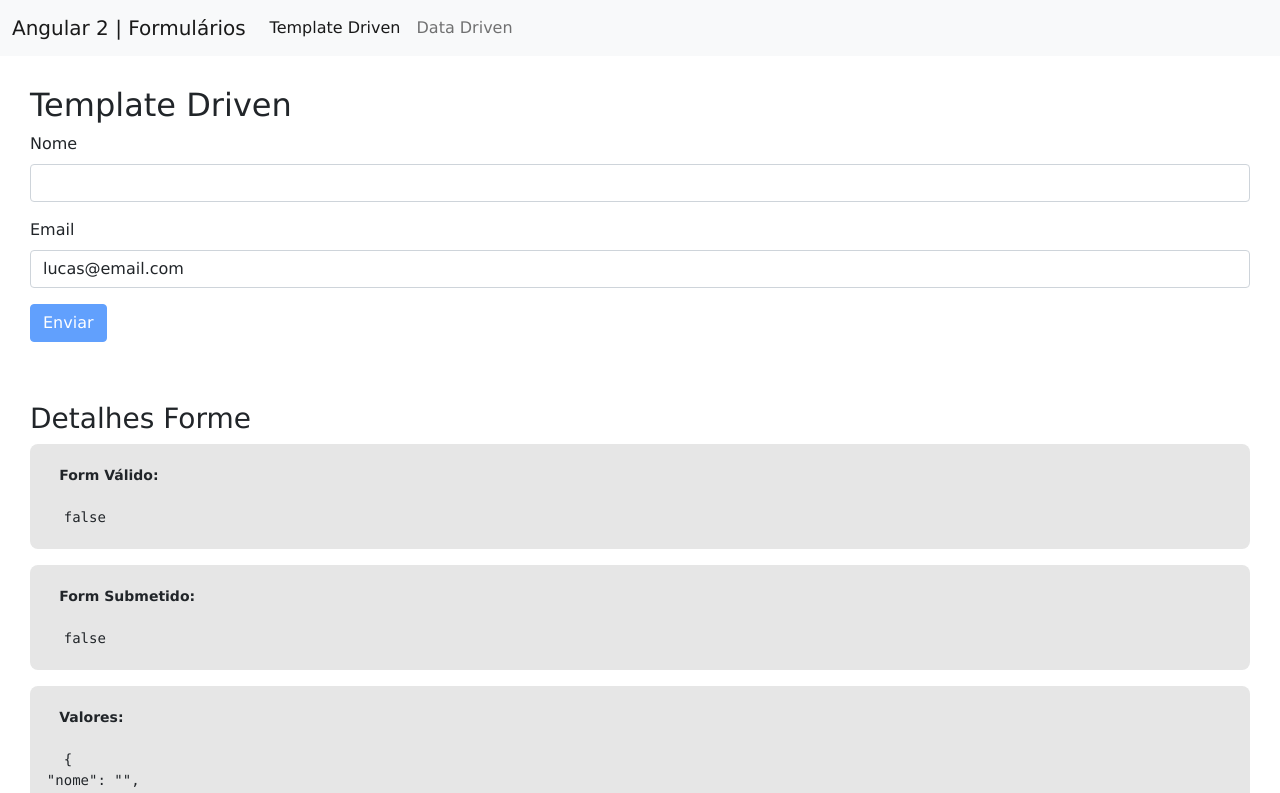
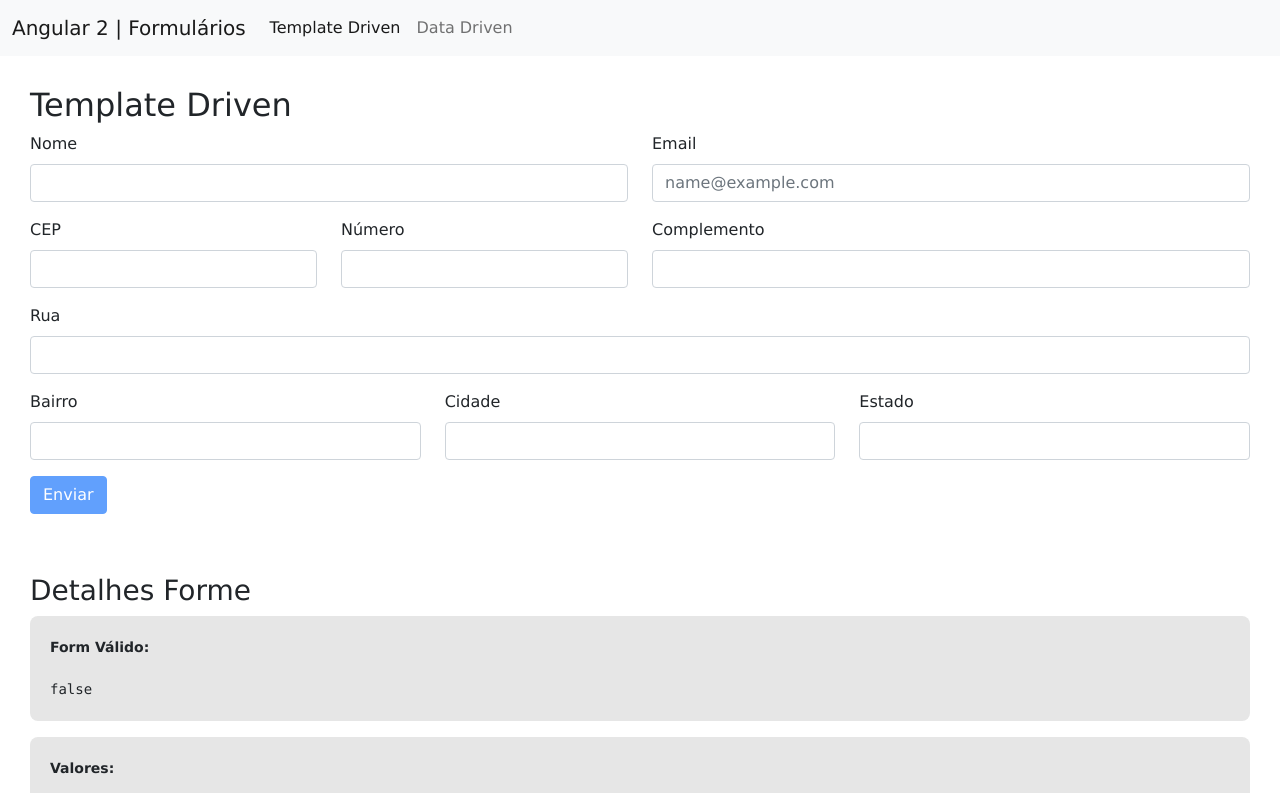
Before and after one commit to ManoCodigo/Formul-rios-Angular-BootStrap, an Angular app: page /template-drive in a window 1280 px wide. Shown: the top 793 px of the page. Built offline with nearby package versions, Linux system fonts and the light colour scheme.

Commit message:
Primeiro commit

```diff
--- a/src/app/form-debugger/form-debugger.component.html
+++ b/src/app/form-debugger/form-debugger.component.html
@@ -8,12 +8,12 @@
 </strong>
 {{ form.valid | json }}
   </pre>
-  <pre>
+  <!-- <pre>
     <strong>
       Form Submetido:
     </strong>
     {{ form.submitted | json }}
-  </pre>
+  </pre> -->
   <pre>
 <strong>
 Valores:
--- a/src/app/form-debugger/form-debugger.component.scss
+++ b/src/app/form-debugger/form-debugger.component.scss
@@ -1,6 +1,7 @@
 pre {
   background-color: rgb(230, 230, 230);
   border-radius: 8px;
+  padding-left: 20px;
 }
 
 strong {
--- a/src/app/formularios/data-driven/data-driven.component.html
+++ b/src/app/formularios/data-driven/data-driven.component.html
@@ -1,22 +1,86 @@
 <section class="container-form">
   <h2>Data Driven</h2>
 
-  <form>
+  <form [formGroup]="formDD" (submit)="onSubmit()">
 
-    <!-- NOME -->
-    <div class="mb-3">
-      <label for="exampleFormControlInput1" class="form-label">Nome</label>
-      <input type="nome" class="form-control" id="exampleFormControlInput1"
-      name="nome" >
+    <div class="row">
+      <!-- NOME -->
+      <div class="col mb-3">
+        <label class="form-label">Nome</label>
+        <input type="text" class="form-control" formControlName="nome">
+        <span *ngIf="validacoes('nome')" class="required">*Nome Obrigatório</span>
+      </div>
+
+      <!-- EMAIL -->
+      <div class="col mb-3">
+        <label class="form-label">Email</label>
+        <input type="email" class="form-control" placeholder="name@example.com" formControlName="email">
+        <span *ngIf="validacoes('email')" class="required">*Email Obrigatório</span>
+      </div>
     </div>
 
-    <!-- EMAIL -->
-    <div class="mb-3">
-      <label for="exampleFormControlTextarea1" class="form-label">Email</label>
-      <input type="email" class="form-control" placeholder="name@example.com"
-      name="email">
+    <div formGroupName="endereco" class="endereco">
+
+      <div class="row">
+        <!-- CEP -->
+        <div class="col mb-3">
+          <label class="form-label">CEP</label>
+          <input type="text" class="form-control" formControlName="cep"
+          (keyup)="consultaCEP()">
+          <span *ngIf="validacoes('endereco.cep')" class="required">*CEP Obrigatório</span>
+          <span *ngIf="naoEncontrado && !validacoes('endereco.cep')" class="warning">CEP não encontrado</span>
+        </div>
+
+        <!-- NUMERO -->
+        <div class="col mb-3">
+          <label class="form-label">Número</label>
+          <input type="text" class="form-control" formControlName="numero">
+          <span *ngIf="validacoes('endereco.numero')" class="required">*Número Obrigatório</span>
+        </div>
+
+        <!-- RUA -->
+        <div class="col-6 mb-3">
+          <label class="form-label">Rua</label>
+          <input type="text" class="form-control" formControlName="rua">
+          <span *ngIf="validacoes('endereco.rua')" class="required">*Rua Obrigatório</span>
+        </div>
+      </div>
+
+      <!-- COMPLEMENTO -->
+      <div class="col mb-3">
+        <label class="form-label">Complemento</label>
+        <input type="text" class="form-control" formControlName="complemento">
+      </div>
+
+      <div class="row">
+        <!-- BAIRRO -->
+        <div class="col mb-3">
+          <label class="form-label">Bairro</label>
+          <input type="text" class="form-control" formControlName="bairro">
+          <span *ngIf="validacoes('endereco.bairro')" class="required">*Bairro Obrigatório</span>
+        </div>
+
+        <!-- CIDADE -->
+        <div class="col colmb-3">
+          <label class="form-label">Cidade</label>
+          <input type="text" class="form-control" formControlName="cidade">
+          <span *ngIf="validacoes('endereco.cidade')" class="required">*Cidade Obrigatório</span>
+        </div>
+
+        <!-- ESTADO -->
+        <div class="col mb-3">
+          <label class="form-label">Estado</label>
+          <input type="text" class="form-control" formControlName="estado">
+          <span *ngIf="validacoes('endereco.estado')" class="required">*Estado Obrigatório</span>
+        </div>
+      </div>
+
     </div>
 
+
     <button type="submit" class="btn btn-primary">Enviar</button>
+    <button (click)="resetForm()" class="btn" >Reset</button>
   </form>
+
+  <form-debugger [form]="formDD"></form-debugger>
 </section>
--- a/src/app/formularios/data-driven/data-driven.component.scss
+++ b/src/app/formularios/data-driven/data-driven.component.scss
@@ -0,0 +1,17 @@
+.ng-invalid.ng-touched:not(form) {
+  border: 1px solid #ff0000;
+}
+
+.endereco {
+  border: none !important;
+}
+
+.required {
+  font-size: 11px;
+  color: #ff0000;
+}
+
+.warning {
+  font-size: 11px;
+  color: gray;
+}
--- a/src/app/formularios/data-driven/data-driven.component.ts
+++ b/src/app/formularios/data-driven/data-driven.component.ts
@@ -1,4 +1,6 @@
+import { HttpClient } from '@angular/common/http';
 import { Component, OnInit } from '@angular/core';
+import { FormBuilder, FormGroup, Validators } from '@angular/forms';
 
 @Component({
   selector: 'app-data-driven',
@@ -7,9 +9,119 @@ import { Component, OnInit } from '@angular/core';
 })
 export class DataDrivenComponent implements OnInit {
 
-  constructor() { }
+  public formDD!: FormGroup;
+  public naoEncontrado: boolean = false
+
+  constructor(
+    private builder: FormBuilder,
+    private http: HttpClient
+  ) { }
 
   ngOnInit(): void {
+    // OUTRA FORMA
+    // this.formDD = new FormGroup({
+    //   nome: new FormControl(null),
+    //   email: new FormControl(null),
+    //   endereco: new FormGroup({
+    //     cep: new FormControl(null),
+    //     numero: new FormControl(null),
+    //     rua: new FormControl(null),
+    //     emcomplementoail: new FormControl(null),
+    //   })
+    // })
+
+    this.formDD = this.builder.group({
+      nome: [null, Validators.required],
+      email: [null, [Validators.required, Validators.email]],
+      endereco: this.builder.group({
+        cep: [null, Validators.required],
+        numero: [null, Validators.required],
+        rua: [null, Validators.required],
+        complemento: [null],
+        bairro: [null, Validators.required],
+        cidade: [null, Validators.required],
+        estado: [null, Validators.required],
+      })
+    })
   }
 
+  onSubmit() {
+    if (this.formDD.valid) {
+      console.log(this.formDD)
+      // this.resetForm()
+    } else {
+      this.verificaValidacoesForm(this.formDD)
+    }
+  }
+
+  verificaValidacoesForm(formGroup: FormGroup) {
+    Object.keys(formGroup.controls).forEach(campo => {
+      const controle = formGroup.get(campo)
+      controle?.markAsTouched()
+      if (controle instanceof FormGroup) {
+        this.verificaValidacoesForm(controle)
+      }
+    })
+  }
+
+  resetForm() {
+    this.formDD.reset()
+  }
+
+  validacoes(campo: any) {
+    return this.formDD.get(campo)?.invalid && this.formDD.get(campo)?.touched
+  }
+
+  consultaCEP() {
+    //https://viacep.com.br/
+    //Nova variável "cep" somente com dígitos.
+    let cep = this.formDD.get('endereco.cep')?.value
+    cep = cep.replace(/\D/g, '');
+
+    //Verifica se campo cep possui valor informado.
+    if (cep == "") {
+      this.resetaEndereco()
+    }
+    if (cep != "") {
+      //Expressão regular para validar o CEP.
+      var validacep = /^[0-9]{8}$/;
+
+      //Valida o formato do CEP.
+      if(validacep.test(cep)) {
+        this.http.get(`https://viacep.com.br/ws/${cep}/json`)
+        .subscribe( res => {
+          this.populaDados(res)
+          this.naoEncontrado = false
+        })
+      } else {
+        this.naoEncontrado = true
+        this.resetaEndereco()
+      }
+    }
+  }
+
+  populaDados(dados: any) {
+    this.formDD.patchValue({
+      endereco: {
+        cep: dados.cep,
+        complemento: dados.complemento,
+        rua: dados.logradouro,
+        bairro: dados.bairro,
+        cidade: dados.localidade,
+        estado: dados.uf,
+      }
+  })
+  }
+
+  resetaEndereco() {
+    this.formDD.patchValue({
+      endereco: {
+        complemento: null,
+        rua: null,
+        bairro: null,
+        cidade: null,
+        estado: null,
+      }
+  })
+  }
 }
--- a/src/app/formularios/template-driven/template-driven.component.html
+++ b/src/app/formularios/template-driven/template-driven.component.html
@@ -2,21 +2,89 @@
   <h2>Template Driven</h2>
 
   <form #formTD="ngForm" (ngSubmit)="onEnviar(formTD)">
+    <!-- LINHA 1 -->
+    <div class="row">
 
-    <!-- NOME -->
-    <div class="mb-3">
-      <label for="exampleFormControlInput1" class="form-label">Nome</label>
-      <input type="nome" class="form-control" id="exampleFormControlInput1"
-      name="nome" [(ngModel)]="usuario.nome" required #nome="ngModel">
-      <span *ngIf="!nome.valid && nome.touched" class="required">*Nome Obrigatório</span>
+      <!-- NOME -->
+      <div class="col mb-3">
+        <label class="form-label">Nome</label>
+        <input type="text" class="form-control" id="exampleFormControlInput1"
+        name="nome" ngModel required #nome="ngModel">
+        <span *ngIf="validacoes(nome)" class="required">*Nome Obrigatório</span>
+      </div>
+
+      <!-- EMAIL -->
+      <div class="col mb-3">
+        <label class="form-label">Email</label>
+        <input type="email" class="form-control" placeholder="name@example.com"
+        name="email" ngModel required email #email="ngModel">
+        <span *ngIf="validacoes(email)" class="required">*Email Obrigatório</span>
+      </div>
     </div>
 
-    <!-- EMAIL -->
-    <div class="mb-3">
-      <label for="exampleFormControlTextarea1" class="form-label">Email</label>
-      <input type="email" class="form-control" placeholder="name@example.com"
-      name="email" [(ngModel)]="usuario.email" required email #email="ngModel">
-      <span *ngIf="!email.valid && email.touched" class="required">*Email Obrigatório</span>
+    <div ngModelGroup="endereco" class="endereco">
+
+      <!-- LINHA 2 -->
+      <div class="row">
+
+        <!-- CEP -->
+        <div class="col mb-3">
+          <label class="form-label">CEP</label>
+          <input type="text" class="form-control" name="cep" ngModel required #cep="ngModel" (keyup)="consultaCep(cep.value, formTD)">
+          <span *ngIf="validacoes(cep)" class="required">*CEP Obrigatório</span>
+          <span *ngIf="naoEncontrado && !validacoes(cep)" class="warning">CEP não encontrado</span>
+        </div>
+
+        <!-- NUMERO -->
+        <div class="col mb-3">
+          <label class="form-label">Número</label>
+          <input type="text" class="form-control" name="numero" ngModel required #numero="ngModel">
+          <span *ngIf="validacoes(numero)" class="required">*Número Obrigatório</span>
+        </div>
+
+        <!-- COMPLEMENTO -->
+        <div class="col-6 mb-3">
+          <label class="form-label">Complemento</label>
+          <input type="text" class="form-control" name="complemento" ngModel #complemento="ngModel">
+        </div>
+      </div>
+
+      <!-- LINHA 3 -->
+      <div class="row">
+
+        <!-- RUA -->
+        <div class="col mb-3">
+          <label class="form-label">Rua</label>
+          <input type="text" class="form-control" name="rua" ngModel required #rua="ngModel">
+          <span *ngIf="validacoes(rua)" class="required">*Rua Obrigatório</span>
+        </div>
+      </div>
+
+      <!-- LINHA 4 -->
+      <div class="row">
+
+        <!-- RUA -->
+        <div class="col mb-3">
+          <label class="form-label">Bairro</label>
+          <input type="text" class="form-control" name="bairro" ngModel required #bairro="ngModel">
+          <span *ngIf="validacoes(bairro)" class="required">*Bairro Obrigatório</span>
+        </div>
+
+        <!-- CIDADE -->
+        <div class="col mb-3">
+          <label class="form-label">Cidade</label>
+          <input type="text" class="form-control" name="cidade" ngModel required #cidade="ngModel">
+          <span *ngIf="validacoes(cidade)" class="required">*Cidade Obrigatório</span>
+        </div>
+
+        <!-- ESTADO -->
+        <div class="col mb-3">
+          <label class="form-label">Estado</label>
+          <input type="text" class="form-control" name="estado" ngModel required #estado="ngModel">
+          <span *ngIf="validacoes(estado)" class="required">*Estado Obrigatório</span>
+        </div>
+
+      </div>
     </div>
 
     <button type="submit" class="btn btn-primary" [disabled]="!formTD.valid">Enviar</button>
--- a/src/app/formularios/template-driven/template-driven.component.scss
+++ b/src/app/formularios/template-driven/template-driven.component.scss
@@ -1,8 +1,17 @@
-.ng-invalid.ng-touched:not(form) {
+.ng-invalid.ng-touched.ng-dirty:not(form) {
   border: 1px solid #ff0000;
+}
+
+.endereco {
+  border: none !important;
 }
 
 .required {
   font-size: 11px;
   color: #ff0000;
 }
+
+.warning {
+  font-size: 11px;
+  color: gray;
+}
--- a/src/app/formularios/template-driven/template-driven.component.ts
+++ b/src/app/formularios/template-driven/template-driven.component.ts
@@ -1,3 +1,4 @@
+import { HttpClient } from '@angular/common/http';
 import { Component, OnInit } from '@angular/core';
 
 @Component({
@@ -7,20 +8,89 @@ import { Component, OnInit } from '@angular/core';
 })
 export class TemplateDrivenComponent implements OnInit {
 
-  usuario: any = {
-    nome: '',
-    email: 'lucas@email.com'
-  }
+  public naoEncontrado: boolean = false
 
-  constructor() { }
+  constructor(
+    private http: HttpClient
+  ) { }
 
   ngOnInit(): void {
   }
 
   public onEnviar(form: any) {
-    console.log(form)
-    //console.log(this.usuario)
+    console.log(form.value)
+    form.reset()
+  }
 
+  validacoes(compa: any) {
+    return !compa.valid && compa.touched
+  }
+
+  consultaCep(cep: any, form: any) {
+    //https://viacep.com.br/
+    //Nova variável "cep" somente com dígitos.
+    cep = cep.replace(/\D/g, '');
+
+    //Verifica se campo cep possui valor informado.
+    if (cep == "") {
+      this.resetaEndereco(form)
+    }
+    if (cep != "") {
+      //Expressão regular para validar o CEP.
+      var validacep = /^[0-9]{8}$/;
+
+      //Valida o formato do CEP.
+      if(validacep.test(cep)) {
+        this.http.get(`https://viacep.com.br/ws/${cep}/json`)
+        .subscribe( res => {
+          this.populaDados(res, form)
+          this.naoEncontrado = false
+        })
+      } else {
+        this.naoEncontrado = true
+        this.resetaEndereco(form)
+      }
+    }
+  }
+
+  populaDados(dados: any, form: any) {
+    form.form.patchValue({
+      endereco: {
+        cep: dados.cep,
+        complemento: dados.complemento,
+        rua: dados.logradouro,
+        bairro: dados.bairro,
+        cidade: dados.localidade,
+        estado: dados.uf,
+      }
+    })
+  }
+
+  resetaEndereco(form: any) {
+    form.form.patchValue({
+      endereco: {
+        complemento: null,
+        rua: null,
+        bairro:null,
+        cidade: null,
+        estado: null,
+      }
+    })
+  }
+
+  resetaForm(form: any) {
+    form.form.patchValue({
+      nome: null,
+      email: null,
+      endereco: {
+        cep: null,
+        complemento: null,
+        rua: null,
+        bairro:null,
+        cidade: null,
+        estado: null,
+      }
+    })
   }
 
 }
```
Also changed, not shown: src/app/app.module.ts (+5 -2 lines). Lines whose indentation alone changed are shown as unchanged.
